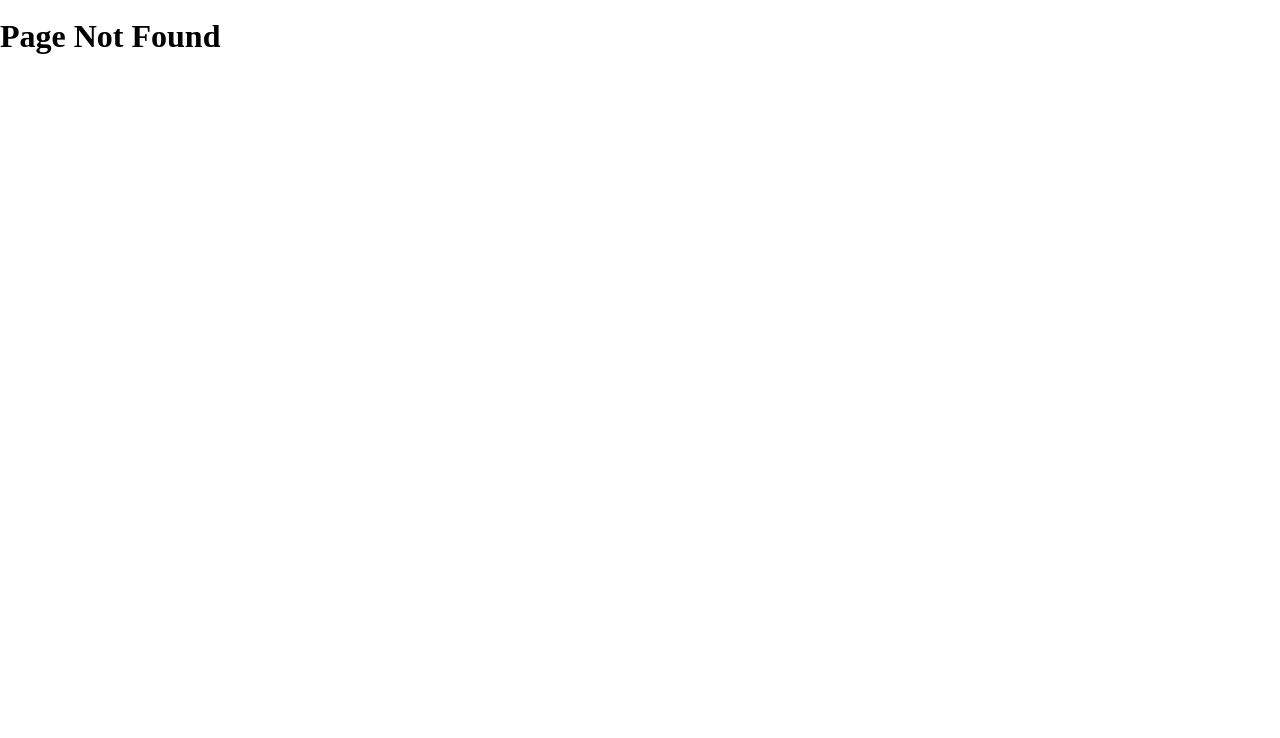
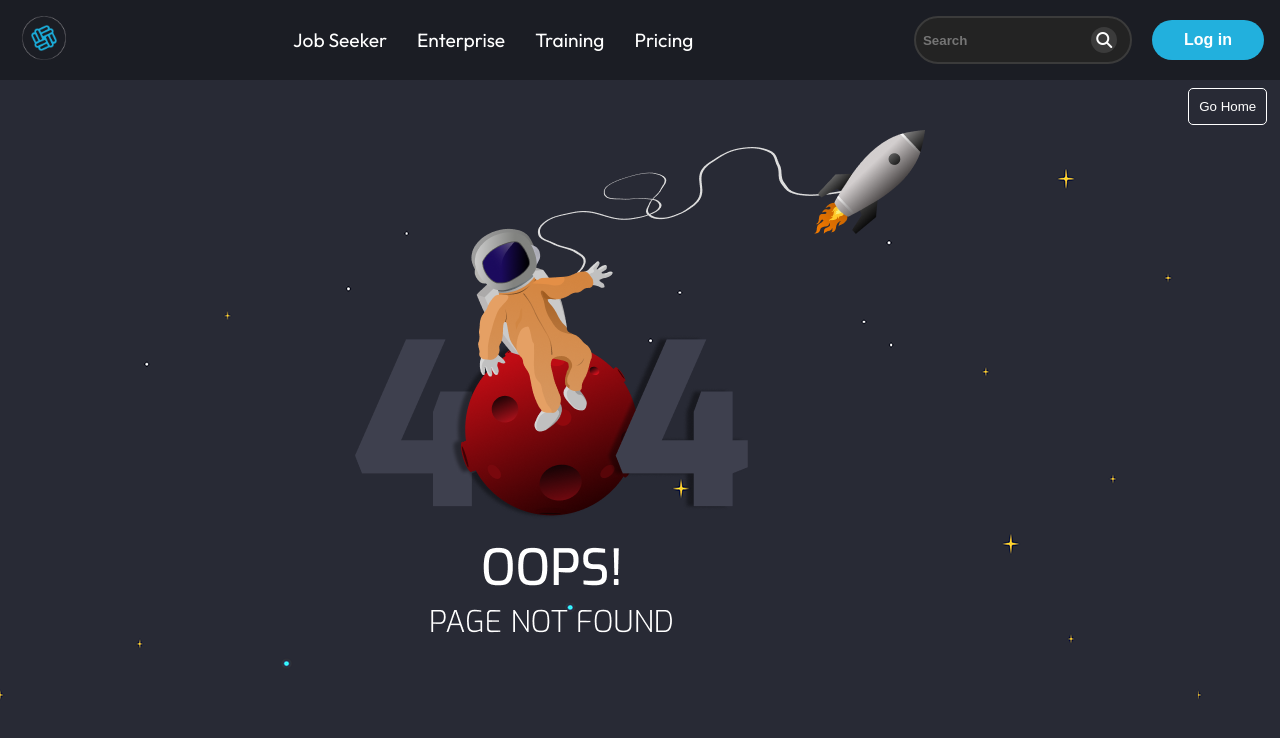
Before and after one commit to Wannacryy24/LetsGrowTogether, a React (Vite) app: page /sections in a window 1280 px wide. Before the commit this address had no page. Shown: the top 738 px of the page. Built offline with nearby package versions, Linux system fonts and the light colour scheme; what miragejs would draw is missing.

Commit message:
added routing

```diff
--- a/index.html
+++ b/index.html
@@ -8,7 +8,6 @@
     <title>Vite + React</title>
   </head>
   <body>
-    <img src="" alt="">
       <div id="root"></div>
     <script type="module" src="/src/main.jsx"></script>
   </body>
--- a/src/App.jsx
+++ b/src/App.jsx
@@ -14,16 +14,16 @@ export default function App(){
   return (
 
     <Router>
+      <HeaderComponent/>
       <Routes>
         <Route
           path='/'
           element={
             <>
               <div className="container" style={{background: `url('/bg.webp')`}}>
-                <HeaderComponent/>
                 <LandingPage/>
-                </div>
-                <SectionPage/>
+              </div>
+              <SectionPage/>
             </>
           }
         />
--- a/src/Comonent/Header/Header.css
+++ b/src/Comonent/Header/Header.css
@@ -4,19 +4,16 @@ header{
   display: flex;
   justify-content: space-between;
   align-items: center;
-  background-color: #232323e3;
+  background-color: #1b1d24;
   color:white;
-  /* border-radius: 5rem; */
-  width: 100vw;
+  width: 100%;
   height: 10vh;
-  /* position: fixed; */
   top: 2vh;
   padding: 0rem 1rem;
-  /* margin: 0% 15%; */
   font-family: "Outfit", sans-serif;
   font-optical-sizing: auto;
   font-weight: 400;
-  border-bottom: 1px solid #c8c8c8;
+  /* border-bottom: 1px solid #141616; */
 }
 
 
--- a/src/Comonent/Header/Header.jsx
+++ b/src/Comonent/Header/Header.jsx
@@ -4,15 +4,17 @@ import Li from '../SharedComponent/Li';
 import './Header.css';
 import Button from '../SharedComponent/Button';
 import { SectionContext } from '../../ContextProvider/SectionContext';
+import { Navigate, useNavigate } from 'react-router-dom';
 
 const liData = ['Job Seeker', 'Enterprise', 'Training', 'Pricing'];
 
 export function HeaderComponent() {
+    const navigate = useNavigate();
     const {selectedSection} = useContext(SectionContext);
     return (
         <header>
             <div>
-                <Image src="/lgt-removebg-preview.png" alt="" className={'header-logo'}/>
+                <Image src="/lgt-removebg-preview.png" alt="" className={'header-logo'} onClick={()=>navigate('/')}/>
             </div>
             <div>
                 <ul>
--- a/src/Comonent/LandingPage/landingPage.jsx
+++ b/src/Comonent/LandingPage/landingPage.jsx
@@ -1,12 +1,7 @@
-import { useContext, useEffect, useRef } from 'react'
 import './LandingPage.css'
-import { SectionContext } from '../../ContextProvider/SectionContext'
-
 export function LandingPage(){
-  const {selectedSection , ref} = useContext(SectionContext);
     return(
-        !selectedSection &&
-        <div className="landingPage-div" ref={ref} >
+        <div className="landingPage-div">
             <h1>Learn and Get <span> hired faster </span> with our interview prepration tool</h1>
             <p>Practice for any job position to boost your confidence and skills with unlimited, on-demand interview simulations.</p>
             <button>Start Practicing for free</button>
--- a/src/Comonent/PageNotFound/PageNotFound.css
+++ b/src/Comonent/PageNotFound/PageNotFound.css
@@ -0,0 +1,27 @@
+.pageNotFound{
+    height: 90vh;
+}
+.pageNotFound div{
+    padding-top: 50px;
+    display: flex;
+    justify-content: center;
+    align-items: center;
+    flex-direction: column;
+}
+.go-home-btn{
+    border: 1px solid white;
+    background-color: transparent;
+    color: white;
+    padding: 10px;
+    border-radius: 5px;
+    position: absolute;
+    top: 11vh;
+    right: 01vw;
+}
+
+.cursor{
+    background-color: red;
+    height: 32px;
+    width: 32px;
+    border-radius: 50%;
+}
--- a/src/Comonent/PageNotFound/PageNotFound.jsx
+++ b/src/Comonent/PageNotFound/PageNotFound.jsx
@@ -1,7 +1,18 @@
 import React from 'react'
 import './PageNotFound.css'
+import { useNavigate } from 'react-router-dom';
 export default function PageNotFound() {
+  const navigate = useNavigate();
   return (
-    <h1>Page Not Found</h1>
+    <div className='pageNotFound' style={{background:`url('/bg.webp')`}}>
+      <div>
+      <button className='go-home-btn' onClick={()=>navigate('/')}>Go Home</button>
+      <img src='/404.png' alt="" />
+      </div>
+      {/* <div>
+        <h1>Hello World</h1>
+        <div className='cursor'></div>
+      </div> */}
+    </div>
   )
 }
--- a/src/Comonent/SharedComponent/Image.jsx
+++ b/src/Comonent/SharedComponent/Image.jsx
@@ -1,9 +1,9 @@
 import React from 'react'
 
-export default function Image({src , alt , className}) {
+export default function Image({src , alt , className,onClick}) {
   return (
     <>
-    <img src={src} alt={alt} className={className}/>
+    <img src={src} alt={alt} className={className} onClick={onClick}/>
     </>
   )
 }
--- a/src/Comonent/Topics/Topics.css
+++ b/src/Comonent/Topics/Topics.css
@@ -5,8 +5,8 @@
 }
 .main-content{
   display: flex;
-  margin-top: 7vh;
 }
+
 .sidebar{
   width: 50vw;
   height: 100vh;
@@ -16,8 +16,10 @@
   overflow: scroll;
   transition: transform 0.3s ease-in-out;
   border-right: 1px solid #c8c8c8;
+
 }
-::-webkit-scrollbar {
+
+.sidebar::-webkit-scrollbar {
   display: none;
 }
 .sidebar ul li{
--- a/src/Comonent/Topics/Topics.jsx
+++ b/src/Comonent/Topics/Topics.jsx
@@ -5,18 +5,27 @@ import { Navigate, useNavigate, useParams } from 'react-router-dom';
 
 export default function Topics() {
   const{topics, setTopics, selectedTopic, setSelectedTopic , setSelectedSection} = useContext(SectionContext);
-  const { sectionId } = useParams();
+  const { sectionId , title} = useParams();
+    console.log(sectionId);
   const navigate = useNavigate();
   useEffect(() => {
     // agar topics empty hai like refresh karne par ,to  fetch karlo  topics based on sectionId
-
     if (topics.length === 0) {
       fetch(`/api/sections/${sectionId}/topics`)
         .then((response) => response.json())
         .then((data) => {
           setTopics(data.topics);
+          console.log(data.topics[0]);
           if (data.topics.length > 0) {
-            setSelectedTopic(data.topics[0]);
+            if(title){
+              const foundTopic = data.topics.find(topic=>topic.title===title);
+              setSelectedTopic(foundTopic || data.Topics[0]);
+              console.log('done');
+            }
+            else{
+              setSelectedTopic(data.topics[0]);
+              console.log('done');
+            }
           }
         })
         .catch((error) => console.error('Error fetching topics:', error));
@@ -26,15 +35,16 @@ export default function Topics() {
   const handleTopicClick = (topic) => {
     navigate(`/section/${sectionId}/Topics/${topic.title}`);
     setSelectedTopic(topic);
-
   };
 
-
+  const handleTOHome = () => {
+    navigate('/');
+  }
   return (
      (
         <div className="main-content">
           <div className="sidebar">
-           <div className='side-head'> <h2>Topics</h2><span><button onClick={()=>navigate('/')}>&larr;</button></span></div>
+           <div className='side-head'> <h2>Topics</h2><span><button onClick={handleTOHome}>&larr;</button></span></div>
             <ul>
               {topics.map((topic) => (
                 <li key={topic.id} onClick={() => handleTopicClick(topic)}>
--- a/src/Data/data.js
+++ b/src/Data/data.js
@@ -11,7 +11,6 @@ export function makeServer() {
         { id: '3', name: 'JavaScript' },
         { id: '4', name: 'React' },
       ];
-
 
       let topics = {
         '1': [
--- a/src/index.css
+++ b/src/index.css
@@ -3,7 +3,13 @@
     margin: 0px;
     box-sizing: border-box;
 }
-.container{
-    position: relative;
-    top: -3vh;
+button:hover{
+    cursor: pointer;
 }
+
+.cursor{
+    color: red;
+    position: fixed;
+    top: 0;
+    left: 0;
+}
```
Also changed, not shown: public/404.png (added).
